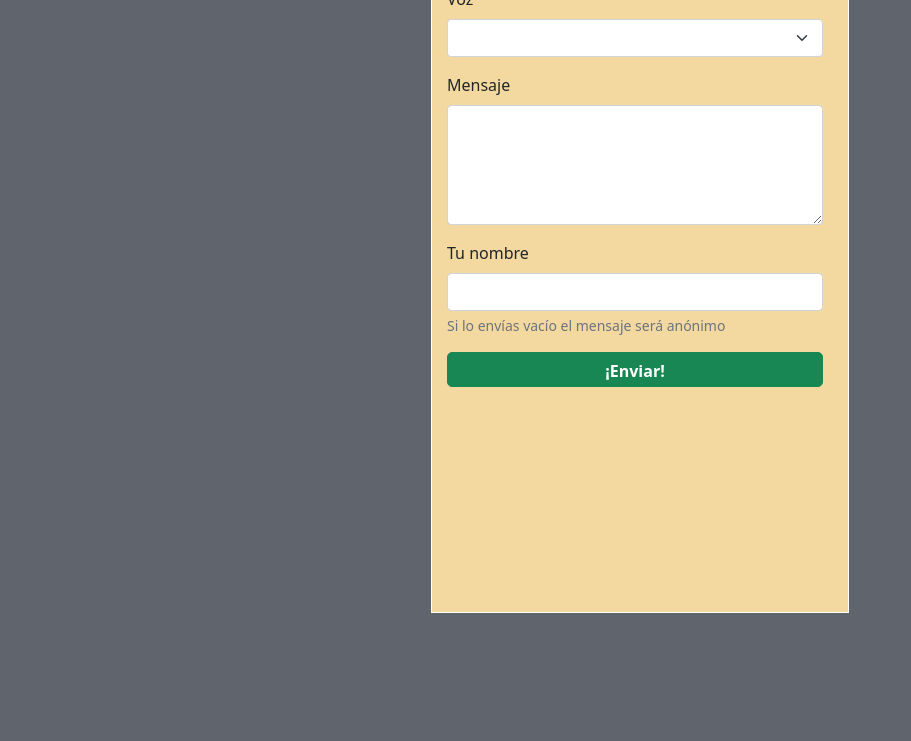
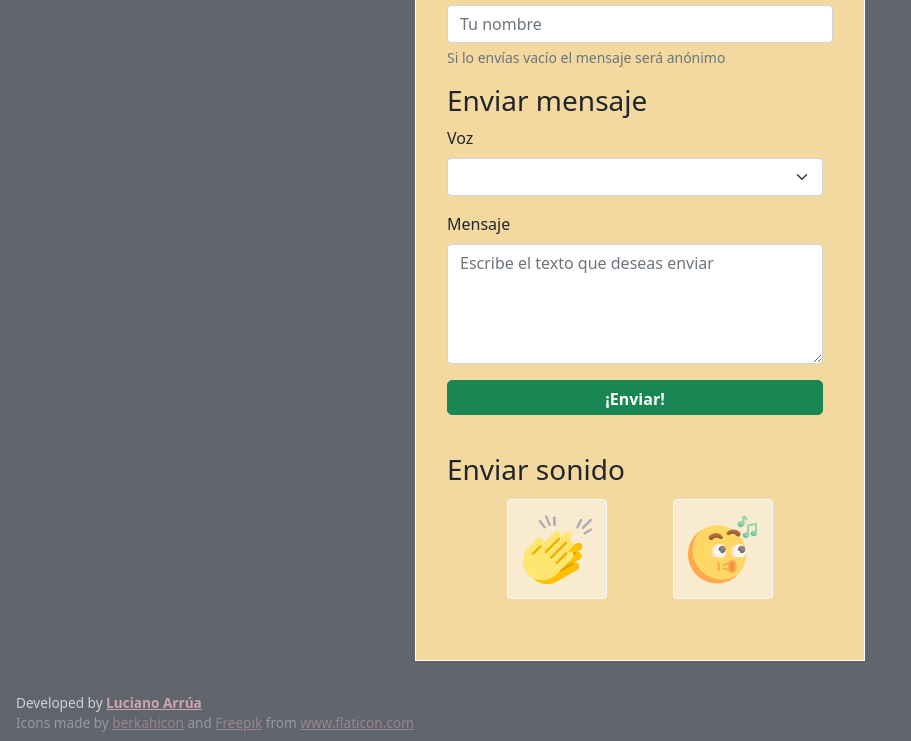
Before and after one commit to lucianorarrua/navichat, a website with bundled scripts: page public/pages/send/index.html in a window 1280 px wide. Shown: the part 91-832 px from the top of the page, without its empty margins (0-911 px from the left). Before the commit the page ends 800 px from the top, so only its background shows below. Built offline with nearby package versions, Linux system fonts and the light colour scheme; no server answers.

Commit message:
Add sounds and module js files

```diff
--- a/package.json
+++ b/package.json
@@ -6,6 +6,7 @@
   "scripts": {
     "test": "echo \"Error: no test specified\" && exit 1"
   },
+  "type": "module",
   "author": "",
   "license": "ISC",
   "dependencies": {
--- a/public/pages/send/index.html
+++ b/public/pages/send/index.html
@@ -6,14 +6,28 @@
     <meta name="viewport" content="width=device-width, initial-scale=1.0" />
     <title>Navichat - Enviar</title>
     <link rel="stylesheet" href="/public/pages/send/styles.css" />
+    <link rel="stylesheet" href="/public/shared/global.css" />
     <link rel="stylesheet" href="/public/shared/bootstrap.css" />
-    <script src="/public/pages/send/index.js" defer></script>
+    <script src="/public/pages/send/index.js" type="module" defer></script>
     <script src="/node_modules/socket.io/client-dist/socket.io.js"></script>
   </head>
   <body>
     <section class="my-container">
       <article class="send-wrapper">
-        <h2 class="title">Enviar mensaje</h2>
+        <div class="mb-3">
+          <label for="transmitter" class="form-label">Tu nombre</label>
+          <input
+            type="text"
+            class="form-control"
+            id="transmitter"
+            maxlength="10"
+            placeholder="Tu nombre"
+          />
+          <div id="transmitterHelp" class="form-text">
+            Si lo envías vacío el mensaje será anónimo
+          </div>
+        </div>
+        <h3 class="title">Enviar mensaje</h3>
         <form id="message-form">
           <div class="mb-3">
             <label for="langs" class="form-label">Voz</label>
@@ -21,18 +35,43 @@
           </div>
           <div class="mb-3">
             <label for="message" class="form-label">Mensaje</label>
-            <textarea required class="form-control" id="message" rows="4" maxlength="125"></textarea>
-          </div>
-          <div class="mb-3">
-            <label for="transmitter" class="form-label">Tu nombre</label>
-            <input type="text" class="form-control" id="transmitter" maxlength="10" />
-            <div id="transmitterHelp" class="form-text">
-              Si lo envías vacío el mensaje será anónimo
-            </div>
+            <textarea
+              required
+              class="form-control"
+              id="message"
+              rows="4"
+              maxlength="125"
+              placeholder="Escribe el texto que deseas enviar"
+            ></textarea>
           </div>
           <button type="submit" class="btn btn-success">¡Enviar!</button>
         </form>
       </article>
+      <article class="send-wrapper">
+        <h3 class="title">Enviar sonido</h3>
+        <div class="buttons-wrapper">
+        </div>
+      </article>
     </section>
+    <footer>
+      <div>
+        Developed by
+        <strong
+          ><a href="https://www.github.com/lucianorarrua" target="_blank" title="github"
+            >Luciano Arrúa</a
+          ></strong
+        >
+      </div>
+      <div class="stealth">
+        Icons made by
+        <a href="https://www.flaticon.com/authors/berkahicon" title="berkahicon"
+          >berkahicon</a
+        >
+        and <a href="https://www.freepik.com" title="Freepik">Freepik</a> from
+        <a href="https://www.flaticon.com/" title="Flaticon"
+          >www.flaticon.com</a
+        >
+      </div>
+    </footer>
   </body>
 </html>
--- a/public/pages/send/index.js
+++ b/public/pages/send/index.js
@@ -1,3 +1,5 @@
+import sounds from "/public/shared/data/sounds.js";
+
 const socket = io();
 let voicesAvailable = [];
 
@@ -30,6 +32,26 @@ const refreshSelect = (voicesName) => {
     }
 }
 
+/* Agrega los botones de sonido basandose en el objeto pasado como parámetro.
+Se requiere que el objeto tenga los campos: "sound_url", "image_url", "emoji", todos de tipo string
+*/
+const addSoundButtons = (sounds) => {
+    const buttonsWrapper = document.querySelector(".buttons-wrapper");
+    for (let index = 0; index < Object.keys(sounds).length; index++) {
+        const soundName = Object.keys(sounds)[index];
+        const sound = sounds[soundName];
+        let button = document.createElement('button');
+        button.type = "button";
+        button.className = "btn btn-outline-light square";
+        button.addEventListener("click", function (e) { onclickSoundHandler(soundName, this, sound.time) })
+        let img = document.createElement('img');
+        img.src = sound.image_url
+        img.alt = soundName
+        button.appendChild(img);
+        buttonsWrapper.appendChild(button);
+    }
+}
+
 /**
  * Emite el mensaje por el socket
  */
@@ -38,9 +60,16 @@ const sendText = ({ text, transmitter, voiceName }) => {
 }
 
 /**
+ * Emite el sonido por el socket
+ */
+const sendSound = ({ soundName, transmitter }) => {
+    socket.emit('sound', { soundName, transmitter })
+}
+
+/**
  * Función que controla el envío del mensaje
  */
-const onSubmitForm = (event) => {
+const onSubmitFormHandler = (event) => {
     event.preventDefault();
     var lang = document.getElementById("langs");
     var message = document.getElementById("message");
@@ -50,10 +79,21 @@ const onSubmitForm = (event) => {
     message.value = '';
 }
 
+const onclickSoundHandler = (soundName, buttonElement, disabledTime) => {
+    buttonElement.disabled = true
+    const transmitter = document.getElementById("transmitter").value.trim();
+    sendSound({ soundName, transmitter })
+    setTimeout(() => {
+        buttonElement.disabled = false
+    }, disabledTime);
+}
+
 /**
  * START SCRIPT
  */
 // Inicia y configura el socket
 configSocket();
 var form = document.getElementById("message-form");
-form.addEventListener("submit", onSubmitForm, true);
+form.addEventListener("submit", onSubmitFormHandler, true);
+// Agrega los botones de sonido a partir del objeto "sounds" importado
+addSoundButtons(sounds);
--- a/public/pages/send/styles.css
+++ b/public/pages/send/styles.css
@@ -7,26 +7,25 @@ body {
 }
 
 .my-container {
-  margin: 0 auto;
+  margin: 2rem auto;
   max-width: 450px;
   width: 100%;
-  height: 90%;
+  min-height: 90%;
   padding: 1rem;
+  background-color: #f3d89f;
+  border: white solid 1px;
 }
 
 .send-wrapper {
   display: flex;
   flex-direction: column;
-  border: white solid 1px;
-  height: calc(100%);
   width: calc(100%);
-  background-color: #f3d89f;
   padding: 15px;
 }
 
-.send-wrapper .title {
+/* .send-wrapper .title {
   text-align: center;
-}
+} */
 
 #message-form > * {
   width: calc(100% - 10px);
@@ -45,3 +44,25 @@ body {
   text-decoration: none;
   border-radius: 5px;
 }
+
+.buttons-wrapper {
+  display: flex;
+  flex-direction: row;
+  justify-content: space-evenly;
+  flex-wrap: wrap;
+}
+
+.buttons-wrapper .square {
+  height: 100px;
+  width: 100px;
+  margin: 5px;
+  background-color: rgba(255, 255, 255, 0.5);
+}
+
+.buttons-wrapper .square img {
+  height: 80%;
+}
+
+footer .stealth {
+  opacity: 0.5;
+}
--- /dev/null
+++ b/public/shared/data/sounds.js
@@ -0,0 +1,16 @@
+const SOUNDS = {
+    "clapping": {
+        "sound_url": "/public/shared/sounds/clapping.wav",
+        "image_url": "/public/shared/images/clapping.png",
+        "emoji": "👏",
+        "time": 3000
+    },
+    "whistle": {
+        "sound_url": "/public/shared/sounds/whistle.wav",
+        "image_url": "/public/shared/images/whistle.png",
+        "emoji": "😮‍💨",
+        "time": 1000
+    },
+}
+
+export default SOUNDS;
--- /dev/null
+++ b/public/shared/global.css
@@ -0,0 +1,10 @@
+footer {
+  padding-left: 1rem;
+  color: white;
+  font-size: 0.85rem;
+  opacity: 0.7;
+}
+
+footer a {
+  color: pink;
+}
```
Also changed, not shown: index.js (+15 -4 lines), public/pages/chat/index.html (+15 -2 lines), public/pages/chat/index.js (+24 -4 lines), public/pages/chat/styles.css (+14 -2 lines), public/shared/images/clapping.png (added), public/shared/images/whistle.png (added), 2 other files.
